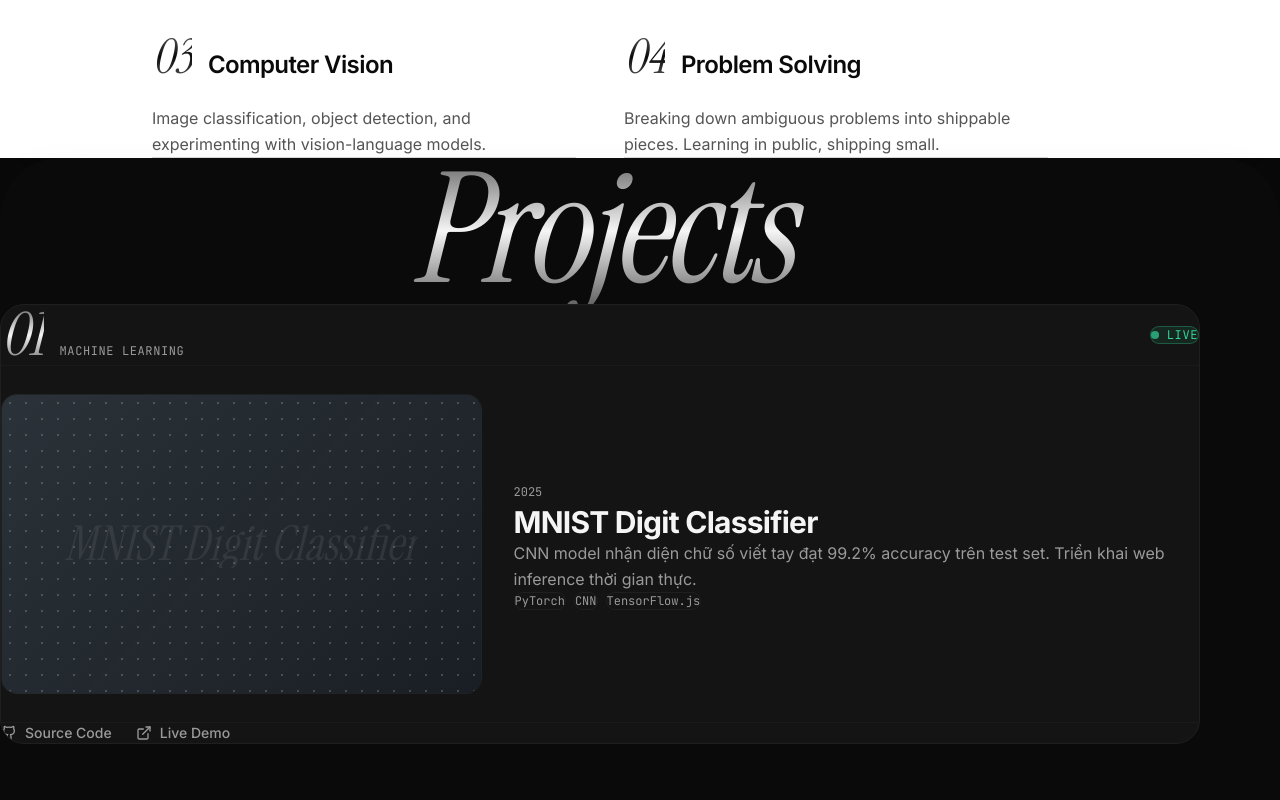
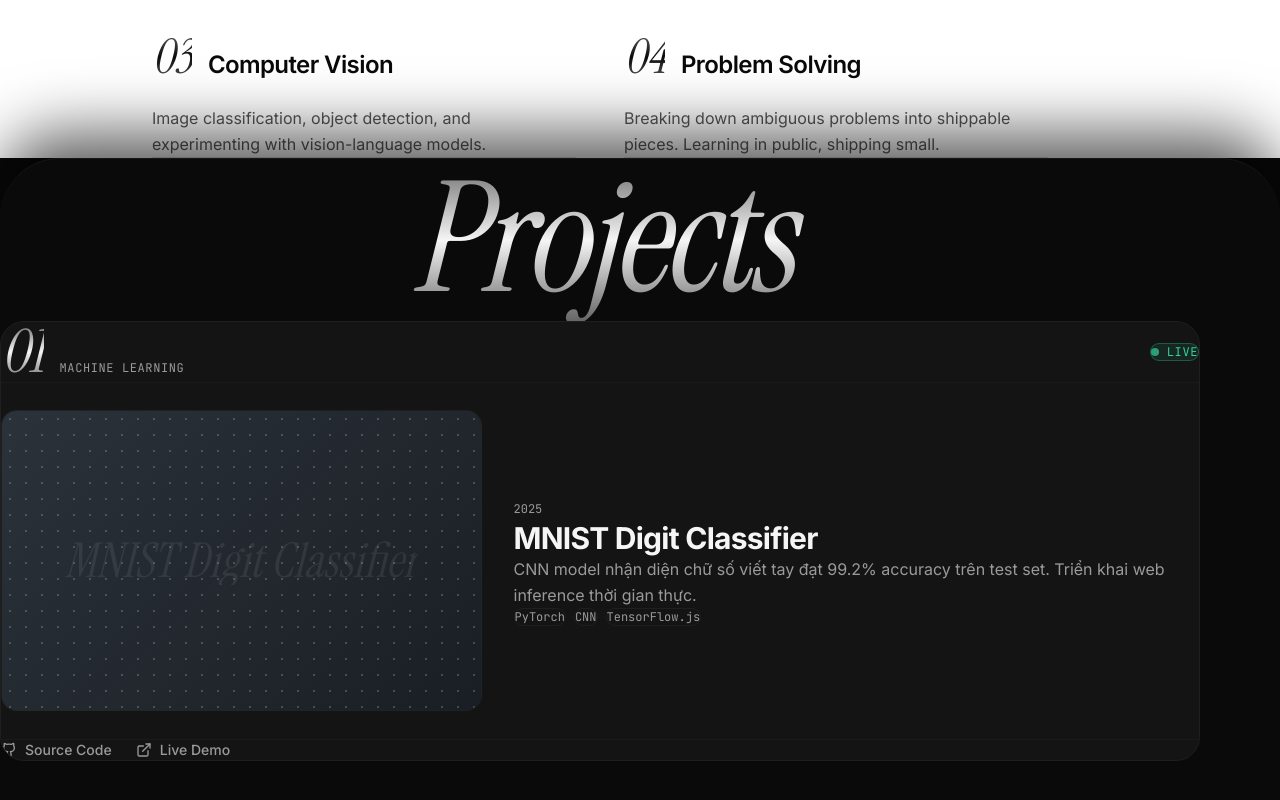
Before and after one commit to Tuandude/Portfolio, a React (Vite) app: page / in a window 1280 px wide. Shown: the part 1951-2751 px from the top of the page. Built offline with nearby package versions, Linux system fonts and the light colour scheme.

Commit message:
fix(projects): increase padding-top to pt-32/pt-40, adjust heading leading, and add deep shadow + top border for Skills separation

```diff
--- a/src/components/sections/ProjectsSection.tsx
+++ b/src/components/sections/ProjectsSection.tsx
@@ -76,15 +76,15 @@ export function ProjectsSection({ className = "" }: ProjectsSectionProps) {
     <section
       id="projects"
       aria-labelledby="projects-heading"
-      className={`relative z-[10] -mt-8 rounded-t-[2.5rem] sm:rounded-t-[3.125rem] md:rounded-t-[3.75rem] bg-bg py-24 md:py-32 px-4 sm:px-6 md:px-10 shadow-2xl ${className}`}
+      className={`relative z-[10] -mt-8 rounded-t-[2.5rem] sm:rounded-t-[3.125rem] md:rounded-t-[3.75rem] border-t border-stroke/60 bg-bg pt-32 pb-24 md:pt-40 md:pb-32 px-4 sm:px-6 md:px-10 shadow-[0_-24px_64px_rgba(0,0,0,0.65)] ${className}`}
     >
       {/* Section Heading */}
       <div className="max-w-[1200px] mx-auto mb-16 md:mb-24 text-center">
-        <FadeIn>
+        <FadeIn className="pt-4 pb-2">
           <h2
             id="projects-heading"
             style={{ fontSize: "clamp(3rem, 12vw, 10rem)" }}
-            className="font-display italic leading-[0.95] tracking-tight heading-gradient"
+            className="font-display italic leading-[1.05] py-2 tracking-tight heading-gradient"
           >
             Projects
           </h2>
```
